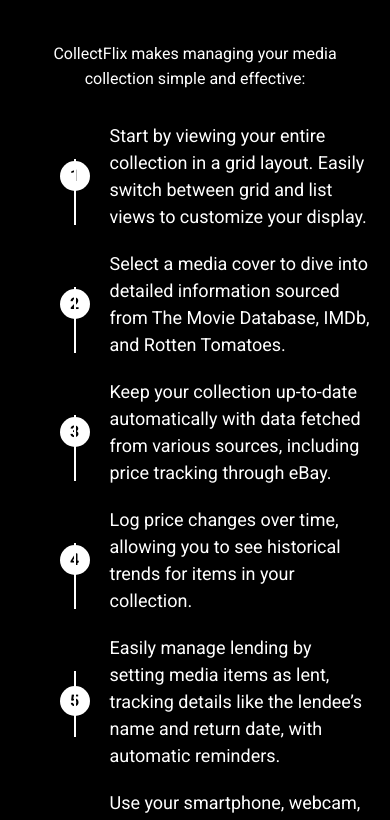
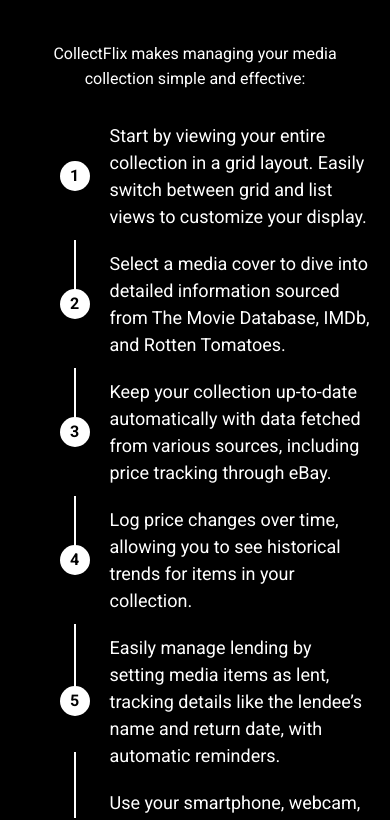
Before and after one commit to jaylikesbunda/connectflixwebsite, a plain HTML site: page index.html in a window 390 px wide. Shown: the part 3940-4760 px from the top of the page. Drawn offline with Linux system fonts and the light colour scheme.

Commit message:
Add files via upload

```diff
--- a/styles.css
+++ b/styles.css
@@ -432,7 +432,15 @@ footer p {
     .menu-toggle {
         display: flex;
     }
-
+    .step:not(:last-child)::after {
+        content: '';
+        position: absolute;
+        left: 54px;
+        top: 118px;
+        width: 2px;
+        height: 66px;
+        background-color: #fff;
+      }
     nav.active .nav-links {
         display: flex;
         flex-direction: column;
```
